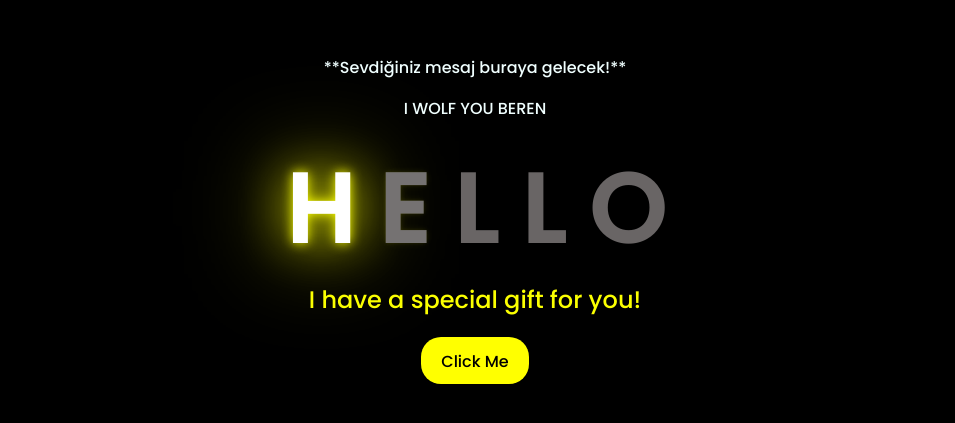
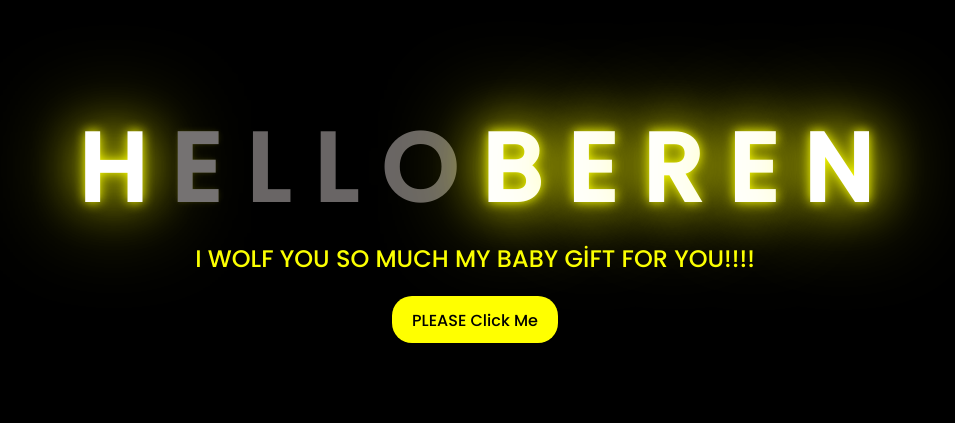
Before and after one commit to acesprocess/flowers-for-mybaby, a plain HTML site: page index.html in a window 1280 px wide. Shown: the part 189-612 px from the top of the page, without its empty margins (173-1128 px from the left). Drawn offline with Linux system fonts and the light colour scheme.

Commit message:
ikinci mokmut

```diff
--- a/index.html
+++ b/index.html
@@ -9,11 +9,7 @@
     <title>Flower Animation</title>
 </head>
 <body>
-    <div class="top-right-text">
-    **Sevdiğiniz mesaj buraya gelecek!**
-</div>
 
-    <p>I WOLF YOU BEREN</p>
 
     <div class="greetings">
 
@@ -22,6 +18,12 @@
         <span>L</span>
         <span>L</span>
         <span>O</span>
+
+        <span>B</span>
+        <span>E</span>
+        <span>R</span>
+        <span>E</span>
+        <span>N</span>
     </div>
     <div class="greetings">
         <span></span>
@@ -32,11 +34,11 @@
         <span></span>
     </div>
     <div class="description">
-        <span>I have a special gift for you!</span>
+        <span>I WOLF YOU SO MUCH MY BABY GİFT FOR YOU!!!!</span>
     </div>
     <div class="button">
         <button>
-            <a href="./FLORES.html">Click Me</a>
+            <a href="./FLORES.html">PLEASE Click Me</a>
         </button>
 
     </div>
```
